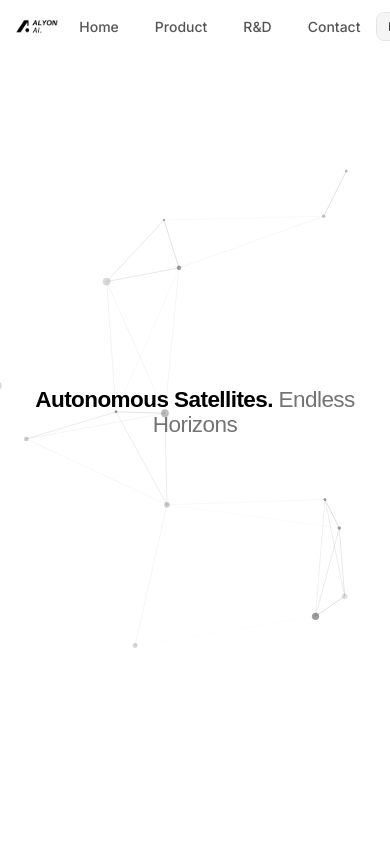
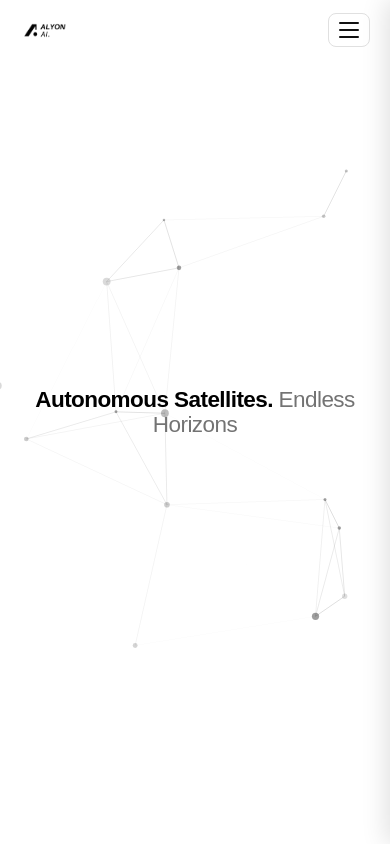
Before and after one commit to LilianRage/Site-AlyonAi, a React (Vite) app: page / in a window 390 px wide. Shown: the top 844 px of the page. Built offline with nearby package versions, Linux system fonts and the light colour scheme.

Commit message:
ajout de side barre pour format telephone

```diff
--- a/src/components/layout/Header.jsx
+++ b/src/components/layout/Header.jsx
@@ -2,38 +2,58 @@ import React, { useState, useEffect } from 'react';
 import { useNavigate, useLocation } from 'react-router-dom';
 import { useLanguage } from '../../contexts/LanguageContext';
 
+const MOBILE_BP = 530;
+
 const Header = () => {
   const [isScrolled, setIsScrolled] = useState(false);
+  const [menuOpen, setMenuOpen] = useState(false);
+  const [isMobile, setIsMobile] = useState(window.innerWidth < MOBILE_BP);
   const navigate = useNavigate();
   const location = useLocation();
   const { lang, toggleLang, t } = useLanguage();
 
   useEffect(() => {
-    const handleScroll = () => {
-      setIsScrolled(window.scrollY > 20);
+    const onScroll = () => setIsScrolled(window.scrollY > 20);
+    const onResize = () => setIsMobile(window.innerWidth < MOBILE_BP);
+    window.addEventListener('scroll', onScroll);
+    window.addEventListener('resize', onResize);
+    return () => {
+      window.removeEventListener('scroll', onScroll);
+      window.removeEventListener('resize', onResize);
     };
-    window.addEventListener('scroll', handleScroll);
-    return () => window.removeEventListener('scroll', handleScroll);
   }, []);
 
+  // Bloquer le scroll quand la sidebar est ouverte
+  useEffect(() => {
+    document.body.style.overflow = menuOpen ? 'hidden' : '';
+    return () => { document.body.style.overflow = ''; };
+  }, [menuOpen]);
+
   const scrollToSection = (sectionId) => {
+    setMenuOpen(false);
     if (location.pathname === '/') {
-      const element = document.getElementById(sectionId.replace('#', ''));
-      if (element) {
-        element.scrollIntoView({ behavior: 'smooth' });
-      }
+      setTimeout(() => {
+        const el = document.getElementById(sectionId.replace('#', ''));
+        if (el) el.scrollIntoView({ behavior: 'smooth' });
+      }, 50);
     } else {
       navigate('/#' + sectionId);
       setTimeout(() => {
-        const element = document.getElementById(sectionId.replace('#', ''));
-        if (element) {
-          element.scrollIntoView({ behavior: 'smooth' });
-        }
-      }, 100);
+        const el = document.getElementById(sectionId.replace('#', ''));
+        if (el) el.scrollIntoView({ behavior: 'smooth' });
+      }, 150);
     }
   };
 
+  const navItems = [
+    { label: t.nav.home, action: () => scrollToSection('hero') },
+    { label: t.nav.product, action: () => { setMenuOpen(false); navigate('/technologie'); } },
+    { label: t.nav.rd, action: () => scrollToSection('achievements') },
+    { label: t.nav.contact, action: () => scrollToSection('contact') },
+  ];
+
   return (
+    <>
       <header
         style={{
           position: 'fixed',
@@ -48,77 +68,189 @@ const Header = () => {
         }}
       >
         <div
-        className="header-container"
           style={{
             maxWidth: '1300px',
             margin: '0 auto',
-          padding: '0 24px',
+            padding: '0 20px',
             display: 'flex',
             alignItems: 'center',
             justifyContent: 'space-between',
-          height: '64px',
+            height: '60px',
           }}
         >
           {/* Logo */}
           <button
             onClick={() => scrollToSection('hero')}
-          style={{
-            display: 'flex',
-            alignItems: 'center',
-            background: 'transparent',
-            border: 'none',
-            cursor: 'pointer',
-            padding: 0,
-          }}
+            style={{ display: 'flex', alignItems: 'center', background: 'transparent', border: 'none', cursor: 'pointer', padding: 0, flexShrink: 0 }}
           >
             <img
               src="/images/logo-Alyon-Black-rogne.png"
               alt="ALYON AI Logo"
-            style={{ height: '70px', width: 'auto' }}
+              style={{ height: isMobile ? '38px' : '56px', width: 'auto' }}
             />
           </button>
 
-        {/* Navigation Desktop */}
-        <nav
-          style={{ display: 'flex', alignItems: 'center', gap: '4px' }}
-          className="hidden md:flex"
+          {/* Desktop nav (>= 490px) */}
+          {!isMobile && (
+            <nav style={{ display: 'flex', alignItems: 'center', gap: '4px' }}>
+              {navItems.map((item) => (
+                <NavLink key={item.label} onClick={item.action}>{item.label}</NavLink>
+              ))}
+            </nav>
+          )}
+
+          {/* Desktop lang switcher (>= 490px) */}
+          {!isMobile && <LangSwitcher lang={lang} toggleLang={toggleLang} />}
+
+          {/* Mobile: hamburger (< 490px) */}
+          {isMobile && (
+            <button
+              onClick={() => setMenuOpen(true)}
+              style={{
+                display: 'flex',
+                flexDirection: 'column',
+                justifyContent: 'center',
+                alignItems: 'center',
+                gap: '5px',
+                background: 'transparent',
+                border: '1.5px solid #e0e0e0',
+                borderRadius: '8px',
+                padding: '8px 10px',
+                cursor: 'pointer',
+                flexShrink: 0,
+              }}
+              aria-label="Open menu"
             >
-          <NavLink onClick={() => scrollToSection('hero')}>{t.nav.home}</NavLink>
-          <NavLink onClick={() => navigate('/technologie')}>{t.nav.product}</NavLink>
-          <NavLink onClick={() => scrollToSection('achievements')}>{t.nav.rd}</NavLink>
-          <NavLink onClick={() => scrollToSection('contact')}>{t.nav.contact}</NavLink>
+              <span style={{ display: 'block', width: '20px', height: '2px', backgroundColor: '#111', borderRadius: '2px' }} />
+              <span style={{ display: 'block', width: '20px', height: '2px', backgroundColor: '#111', borderRadius: '2px' }} />
+              <span style={{ display: 'block', width: '20px', height: '2px', backgroundColor: '#111', borderRadius: '2px' }} />
+            </button>
+          )}
+        </div>
+      </header>
+
+      {/* Overlay */}
+      {menuOpen && (
+        <div
+          onClick={() => setMenuOpen(false)}
+          style={{
+            position: 'fixed',
+            inset: 0,
+            backgroundColor: 'rgba(0,0,0,0.35)',
+            zIndex: 1100,
+            transition: 'opacity 0.3s ease',
+          }}
+        />
+      )}
+
+      {/* Sidebar */}
+      <div
+        style={{
+          position: 'fixed',
+          top: 0,
+          right: 0,
+          width: '260px',
+          height: '100%',
+          backgroundColor: '#fff',
+          zIndex: 1200,
+          boxShadow: '-4px 0 24px rgba(0,0,0,0.12)',
+          transform: menuOpen ? 'translateX(0)' : 'translateX(100%)',
+          transition: 'transform 0.3s cubic-bezier(0.4, 0, 0.2, 1)',
+          display: 'flex',
+          flexDirection: 'column',
+        }}
+      >
+        {/* Sidebar header */}
+        <div style={{ display: 'flex', alignItems: 'center', justifyContent: 'space-between', padding: '16px 20px', borderBottom: '1px solid #f0f0f0' }}>
+          <img
+            src="/images/logo-Alyon-Black-rogne.png"
+            alt="ALYON AI Logo"
+            style={{ height: '34px', width: 'auto' }}
+          />
+          <button
+            onClick={() => setMenuOpen(false)}
+            style={{
+              background: 'transparent',
+              border: '1.5px solid #e0e0e0',
+              borderRadius: '8px',
+              width: '36px',
+              height: '36px',
+              cursor: 'pointer',
+              display: 'flex',
+              alignItems: 'center',
+              justifyContent: 'center',
+              fontSize: '18px',
+              color: '#333',
+            }}
+            aria-label="Close menu"
+          >
+            ×
+          </button>
+        </div>
+
+        {/* Nav links */}
+        <nav style={{ padding: '12px 12px', flex: 1 }}>
+          {navItems.map((item) => (
+            <button
+              key={item.label}
+              onClick={item.action}
+              style={{
+                display: 'block',
+                width: '100%',
+                textAlign: 'left',
+                padding: '14px 16px',
+                fontSize: '15px',
+                fontWeight: 500,
+                color: '#222',
+                background: 'transparent',
+                border: 'none',
+                borderRadius: '8px',
+                cursor: 'pointer',
+                marginBottom: '2px',
+              }}
+              onMouseEnter={(e) => (e.currentTarget.style.backgroundColor = '#f5f5f5')}
+              onMouseLeave={(e) => (e.currentTarget.style.backgroundColor = 'transparent')}
+            >
+              {item.label}
+            </button>
+          ))}
         </nav>
 
-        {/* Right side: CTA + Language switcher */}
-        <div className="hidden md:flex" style={{ alignItems: 'center', gap: '12px', display: 'flex' }}>
-          {/* Language toggle */}
+        {/* Lang switcher at bottom */}
+        <div style={{ padding: '16px 20px', borderTop: '1px solid #f0f0f0' }}>
+          <p style={{ fontSize: '11px', fontWeight: 600, color: '#aaa', textTransform: 'uppercase', letterSpacing: '0.08em', marginBottom: '10px' }}>
+            Language
+          </p>
+          <LangSwitcher lang={lang} toggleLang={toggleLang} fullWidth />
+        </div>
+      </div>
+    </>
+  );
+};
+
+const LangSwitcher = ({ lang, toggleLang, fullWidth }) => (
   <div
     style={{
       display: 'flex',
       alignItems: 'center',
-              border: '1px solid #e5e5e5',
+      border: '1.5px solid #d0d0d0',
       borderRadius: '8px',
       overflow: 'hidden',
+      width: fullWidth ? '100%' : 'auto',
     }}
   >
-            <LangButton active={lang === 'en'} onClick={() => lang !== 'en' && toggleLang()}>
+    <LangButton active={lang === 'en'} onClick={() => lang !== 'en' && toggleLang()} fullWidth={fullWidth}>
       EN
     </LangButton>
-            <span style={{ width: '1px', height: '16px', backgroundColor: '#e5e5e5', flexShrink: 0 }} />
-            <LangButton active={lang === 'fr'} onClick={() => lang !== 'fr' && toggleLang()}>
+    <span style={{ width: '1px', height: '18px', backgroundColor: '#d0d0d0', flexShrink: 0 }} />
+    <LangButton active={lang === 'fr'} onClick={() => lang !== 'fr' && toggleLang()} fullWidth={fullWidth}>
       FR
     </LangButton>
   </div>
-
-        </div>
-      </div>
-    </header>
 );
-};
 
 const NavLink = ({ children, onClick }) => {
   const [isHovered, setIsHovered] = useState(false);
-
   return (
     <button
       onClick={onClick}
@@ -141,24 +273,26 @@ const NavLink = ({ children, onClick }) => {
   );
 };
 
-const LangButton = ({ children, active, onClick }) => {
+const LangButton = ({ children, active, onClick, fullWidth }) => {
   const [isHovered, setIsHovered] = useState(false);
-
   return (
     <button
       onClick={onClick}
       onMouseEnter={() => setIsHovered(true)}
       onMouseLeave={() => setIsHovered(false)}
       style={{
-        padding: '6px 11px',
-        fontSize: '12px',
-        fontWeight: active ? 700 : 400,
+        flex: fullWidth ? 1 : 'none',
+        padding: '8px 14px',
+        fontSize: '13px',
+        fontWeight: active ? 700 : 500,
         color: active ? '#000' : isHovered ? '#333' : '#999',
         backgroundColor: active ? '#f5f5f5' : isHovered ? '#fafafa' : 'transparent',
         border: 'none',
         cursor: active ? 'default' : 'pointer',
         transition: 'all 0.15s ease',
-        letterSpacing: '0.04em',
+        letterSpacing: '0.05em',
+        minWidth: fullWidth ? 0 : '42px',
+        textAlign: 'center',
       }}
     >
       {children}
```
Lines whose indentation alone changed are shown as unchanged.
